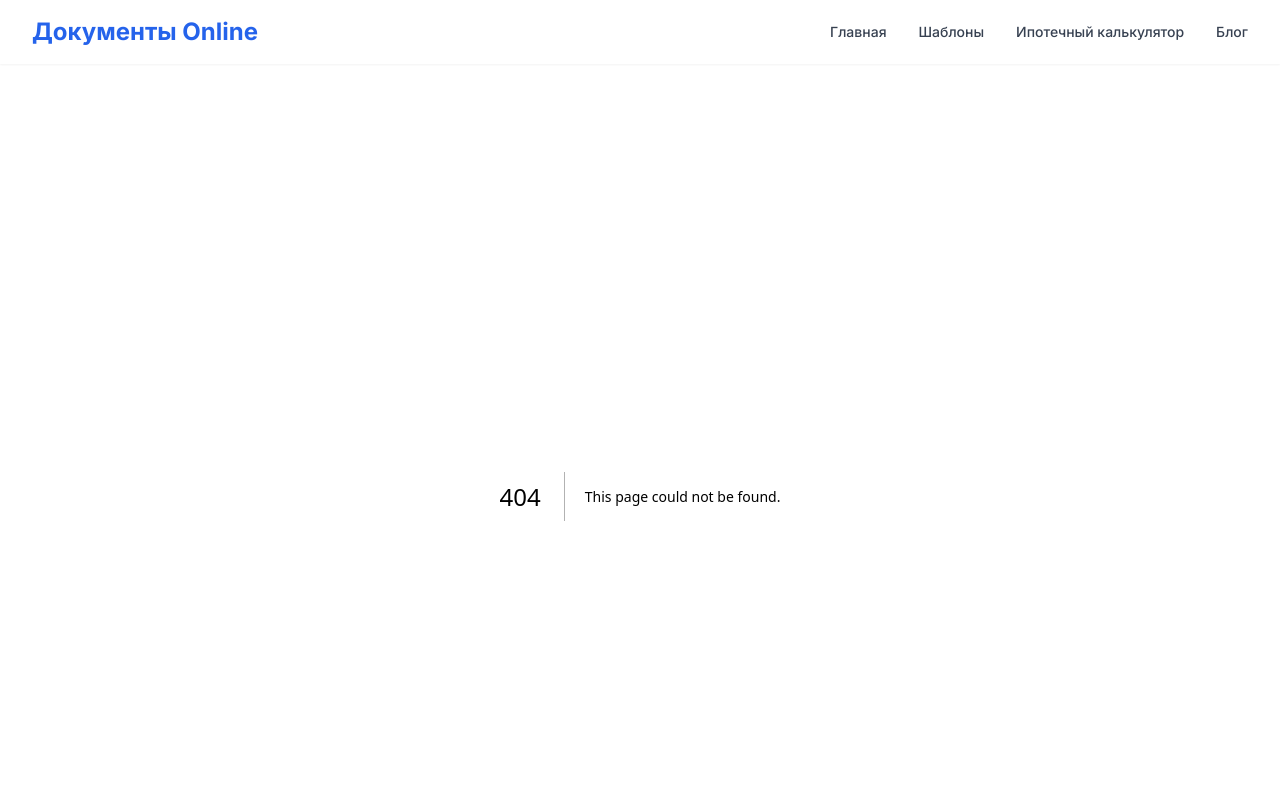
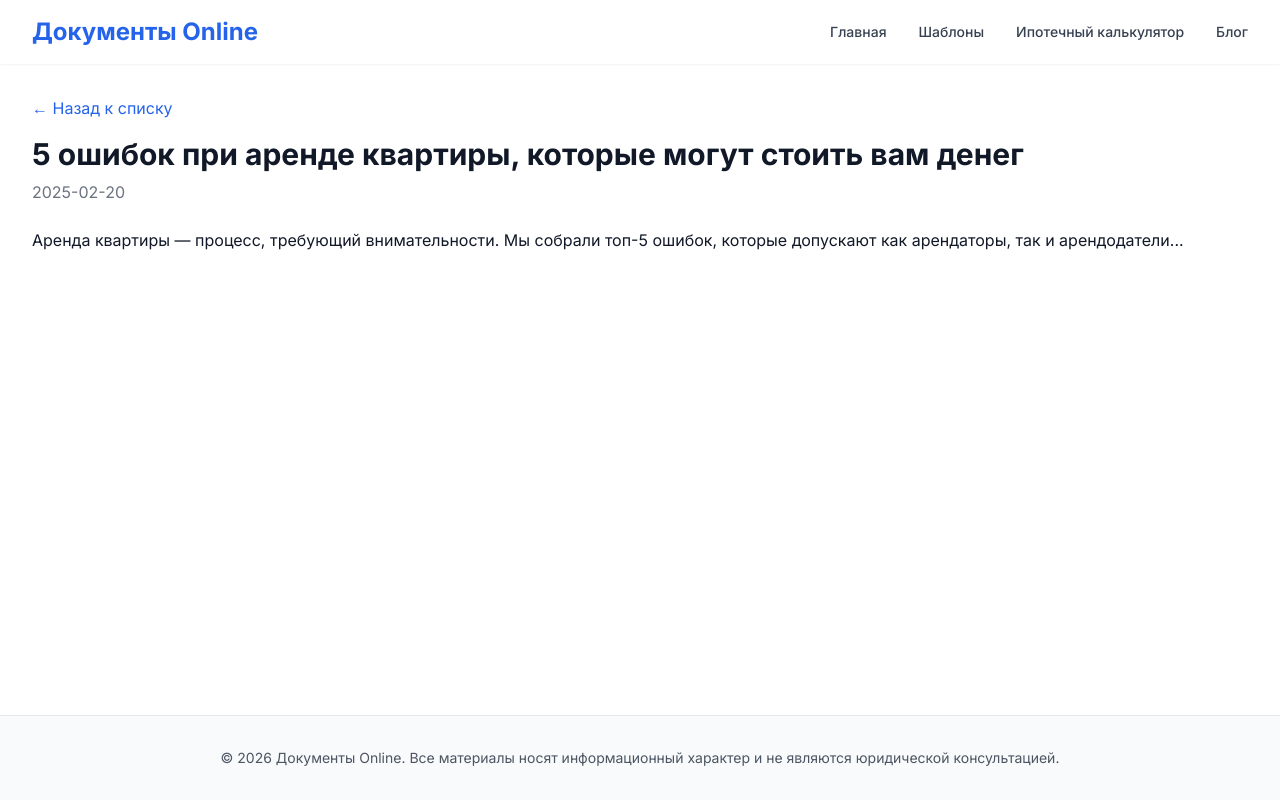
Before and after one commit to pzorin1171-star/for-live, a Next.js app: page /blog/5-oshibok-pri-arende-kvartiry in a window 1280 px wide. Before the commit this address had no page. Shown: the top 800 px of the page. Built offline with nearby package versions, Linux system fonts and the light colour scheme.

Commit message:
Create [slug].tsx

```diff
--- /dev/null
+++ b/src/pages/blog/[slug].tsx
@@ -0,0 +1,39 @@
+import { GetStaticPaths, GetStaticProps } from 'next';
+import Link from 'next/link';
+import { getPostBySlug, getAllPosts } from '@/lib/blog';
+import type { BlogPost } from '@/types/blog';
+
+interface BlogPostProps {
+  post: BlogPost;
+}
+
+export default function BlogPostPage({ post }: BlogPostProps) {
+  return (
+    <div>
+      <div className="mb-4">
+        <Link href="/blog" className="text-primary hover:underline">
+          ← Назад к списку
+        </Link>
+      </div>
+
+      <article className="prose max-w-none">
+        <h1 className="text-3xl font-bold mb-2">{post.title}</h1>
+        <p className="text-gray-500 mb-6">{post.date}</p>
+        <div dangerouslySetInnerHTML={{ __html: post.content }} />
+      </article>
+    </div>
+  );
+}
+
+export const getStaticPaths: GetStaticPaths = async () => {
+  const posts = getAllPosts();
+  const paths = posts.map((p) => ({ params: { slug: p.slug } }));
+  return { paths, fallback: false };
+};
+
+export const getStaticProps: GetStaticProps = async ({ params }) => {
+  const slug = params?.slug as string;
+  const post = getPostBySlug(slug);
+  if (!post) return { notFound: true };
+  return { props: { post } };
+};
```
